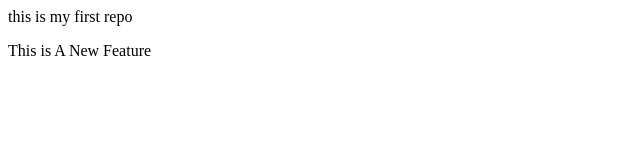
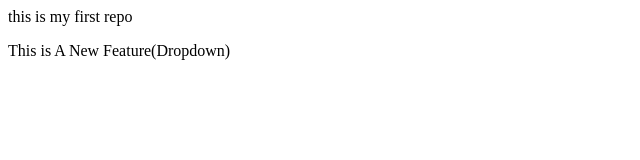
Before and after one commit to DishantHirpara/localRepo, a plain HTML site: page index.html in a window 1280 px wide. Shown: the full height of the page, 0-640 px from the left. Drawn offline with Linux system fonts and the light colour scheme.

```diff
--- a/index.html
+++ b/index.html
@@ -1,2 +1,2 @@
 <p>this is my first repo </p>
-<p>This is A New Feature</p>
+<p>This is A New Feature(Dropdown)</p>
```
